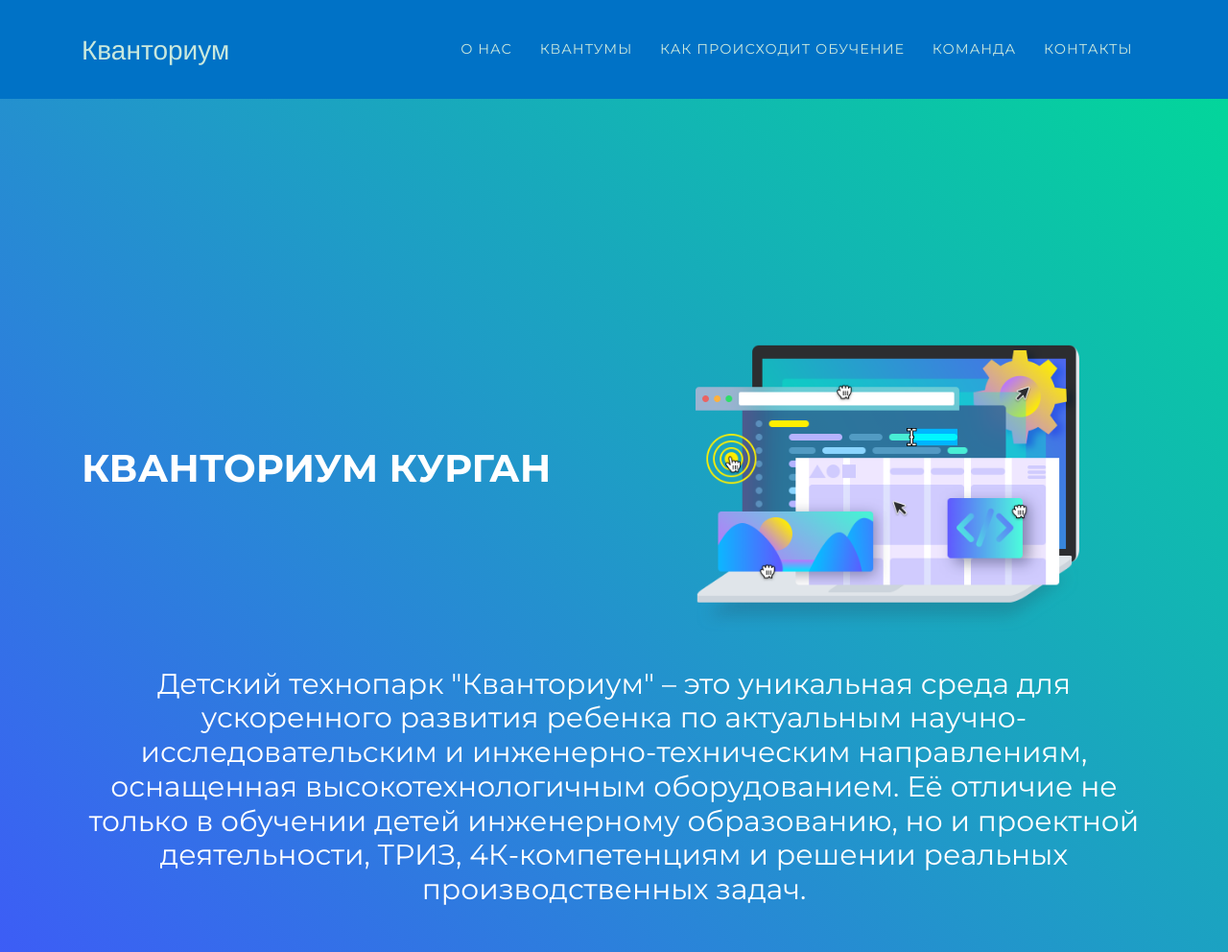
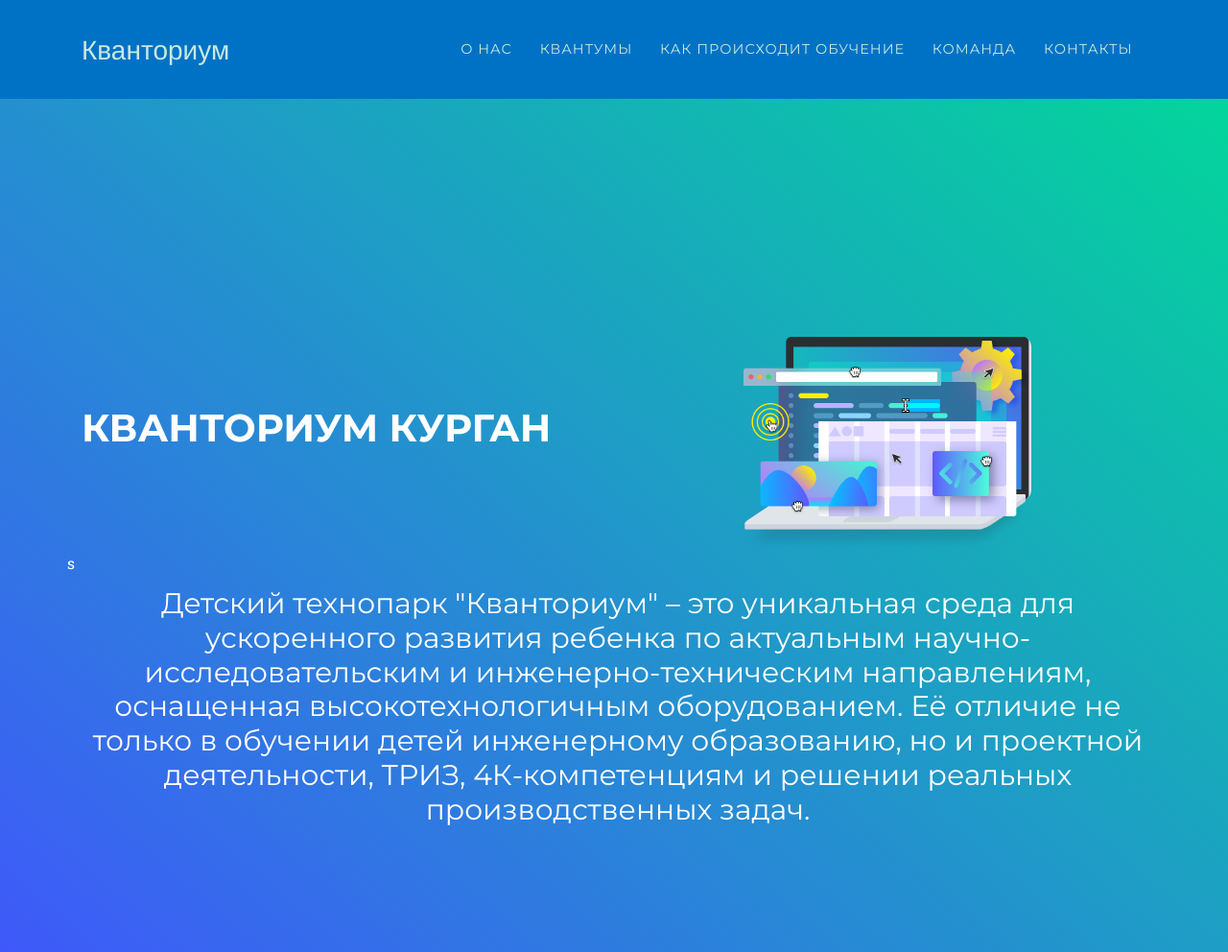
Before and after one commit to L4legenda/l4legenda.github.io, a plain HTML site: page kv2/index.html in a window 1280 px wide. Shown: the top 992 px of the page at 96% size. Drawn offline with nearby package versions, Linux system fonts and the light colour scheme; a script that the page names is missing; a web font is replaced by a local one.

Commit message:
kv2 index

```diff
--- a/kv2/index.html
+++ b/kv2/index.html
@@ -52,9 +52,9 @@
                     <div class="col text-center d-xl-flex align-items-xl-center">
                         <h1>КВАНТОРИУМ КУРГАН</h1>
                     </div>
-                    <div class="col"><img src="assets/img/it%20(1).png" style="width: 400px;"></div>
+                    <div class="col"><img src="assets/img/it%20(1).png" style="width: 300px;"></div>
                 </div>
-                <div class="row">
+                <div class="row">s
                     <div class="col text-center d-xl-flex align-items-xl-center">
                         <h1 style="font-size: 29.8px;" class="display-3"><br>Детский технопарк "Кванториум" – это уникальная среда для ускоренного развития ребенка по актуальным научно-исследовательским и инженерно-техническим направлениям, оснащенная высокотехнологичным оборудованием.&nbsp;Её отличие
                             не только в обучении детей инженерному образованию, но и проектной деятельности, ТРИЗ, 4К-компетенциям и решении реальных производственных задач.<br><br></h1>
@@ -126,7 +126,7 @@
                     <a class="portfolio-link" data-toggle="modal" href="#portfolioModal2">
                         <div class="portfolio-hover" style="background-color: rgba(0,91,153,0.59);">
                             <div class="portfolio-hover-content"><i class="fa fa-plus fa-3x"></i></div>
-                        </div><img class="img-fluid d-xl-flex justify-content-xl-center align-items-xl-center" src="assets/img/portfolio/aero.png" style="width: 400px;height: 350px;"></a>
+                        </div><img class="img-fluid d-xl-flex justify-content-xl-center align-items-xl-center" src="assets/img/portfolio/aero.png" style="width: 310px;height: 310px;"></a>
                     <div class="portfolio-caption">
                         <h4>Аэроквантум</h4>
                     </div>
```
